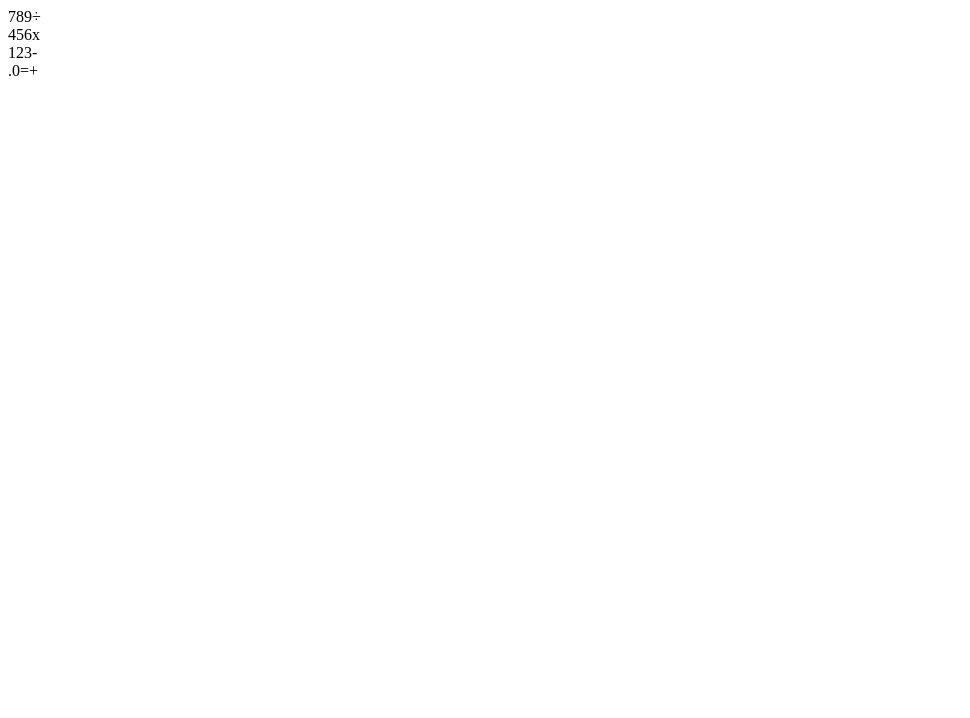
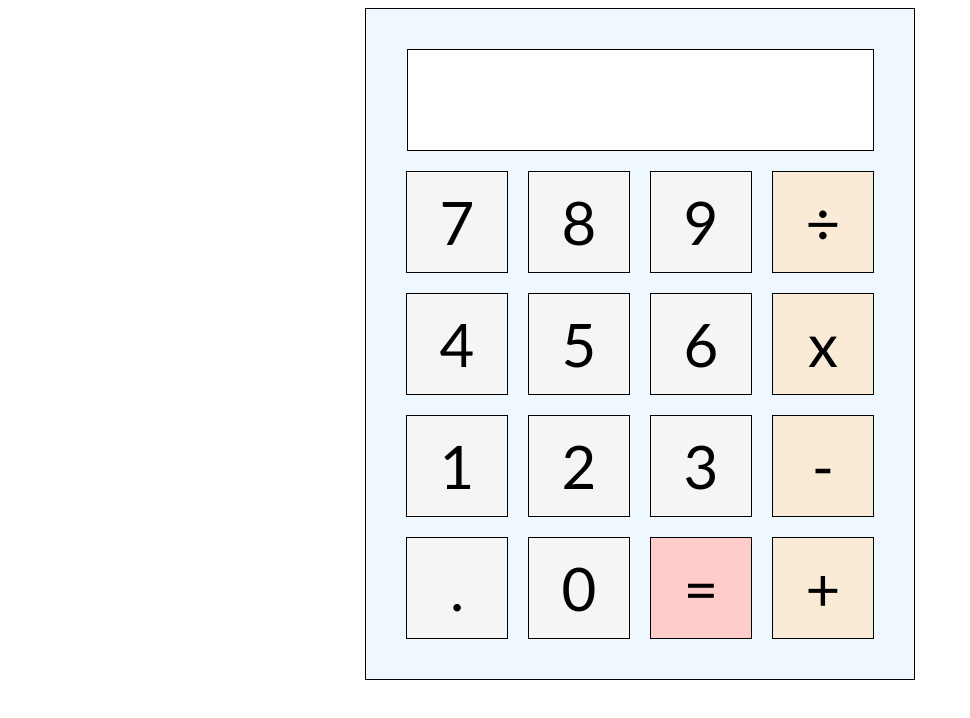
Before and after one commit to JoseAscuntar/odin-calculator, a plain HTML site: page index.html in a window 1280 px wide. Shown: the whole page, without its empty margins (0-970 px from the left). Drawn offline with Linux system fonts and the light colour scheme.

Commit message:
Create basic GUI

```diff
--- a/index.html
+++ b/index.html
@@ -10,28 +10,28 @@
     <div id="calculator">
         <div id="screen"></div>
         <div class="row">
-            <div class="key" id="7">7</div>
-            <div class="key" id="8">8</div>
-            <div class="key" id="9">9</div>
-            <div class="key" id="÷">÷</div>
+            <div class="key number" id="7">7</div>
+            <div class="key number" id="8">8</div>
+            <div class="key number" id="9">9</div>
+            <div class="key operator" id="sum">÷</div>
         </div>
         <div class="row">
-            <div class="key" id="4">4</div>
-            <div class="key" id="5">5</div>
-            <div class="key" id="6">6</div>
-            <div class="key" id="x">x</div>
+            <div class="key number" id="4">4</div>
+            <div class="key number" id="5">5</div>
+            <div class="key number" id="6">6</div>
+            <div class="key operator" id="multiplication">x</div>
         </div>
         <div class="row">
-            <div class="key"  id="1">1</div>
-            <div class="key" id="2">2</div>
-            <div class="key" id="3">3</div>
-            <div class="key" id="-">-</div>
+            <div class="key number"  id="1">1</div>
+            <div class="key number" id="2">2</div>
+            <div class="key number" id="3">3</div>
+            <div class="key operator" id="minus">-</div>
         </div>
         <div class="row">
-            <div class="key" id=".">.</div>
-            <div class="key" id="0">0</div>
-            <div class="key" id="=">=</div>
-            <div class="key" id="+">+</div>
+            <div class="key" id="decimal">.</div>
+            <div class="key number" id="0">0</div>
+            <div class="key operator" id="equal">=</div>
+            <div class="key operator" id="plus">+</div>
         </div>
     </div>
 </body>
--- a/styles.css
+++ b/styles.css
@@ -1,3 +1,47 @@
+body {
+    display: flex;
+    justify-content: center;
+}
+
+#calculator {
+    padding: 30px;
+    border: solid black 1px;
+    background-color: aliceblue;
+    display: flex;
+    flex-direction: column;
+    align-items: center;
+}
+
+#screen {
+    border: solid black 1px;
+    background-color: white;
+    margin: 10px;
+    width: 465px;
+    height: 100px;
+}
+
 .row {
     display: flex;
 }
+
+.key {
+    background-color: white;
+    margin: 10px;
+    border: solid black 1px;
+    height: 100px;
+    width: 100px;
+    display: flex;
+    align-items: center;
+    justify-content: center;
+    font-size: 60px;
+    font-family: 'Gill Sans', 'Gill Sans MT', Calibri, 'Trebuchet MS', sans-serif;
+    background-color: whitesmoke;
+}
+
+.operator {
+    background-color: antiquewhite;
+}
+
+#equal {
+    background-color: #FFCCCC;
+}
```
